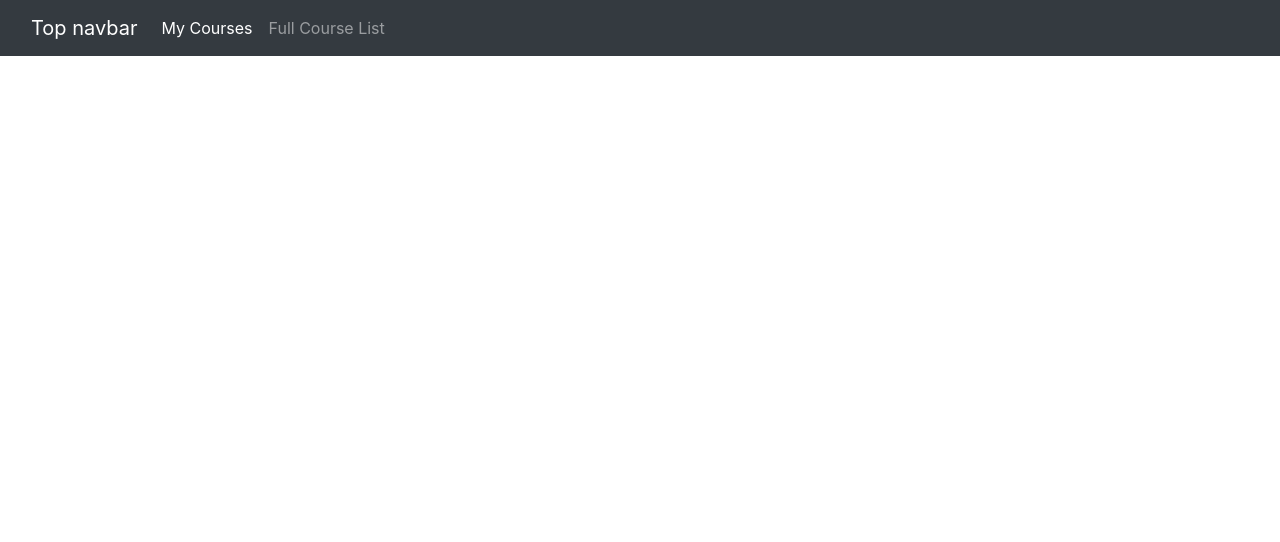
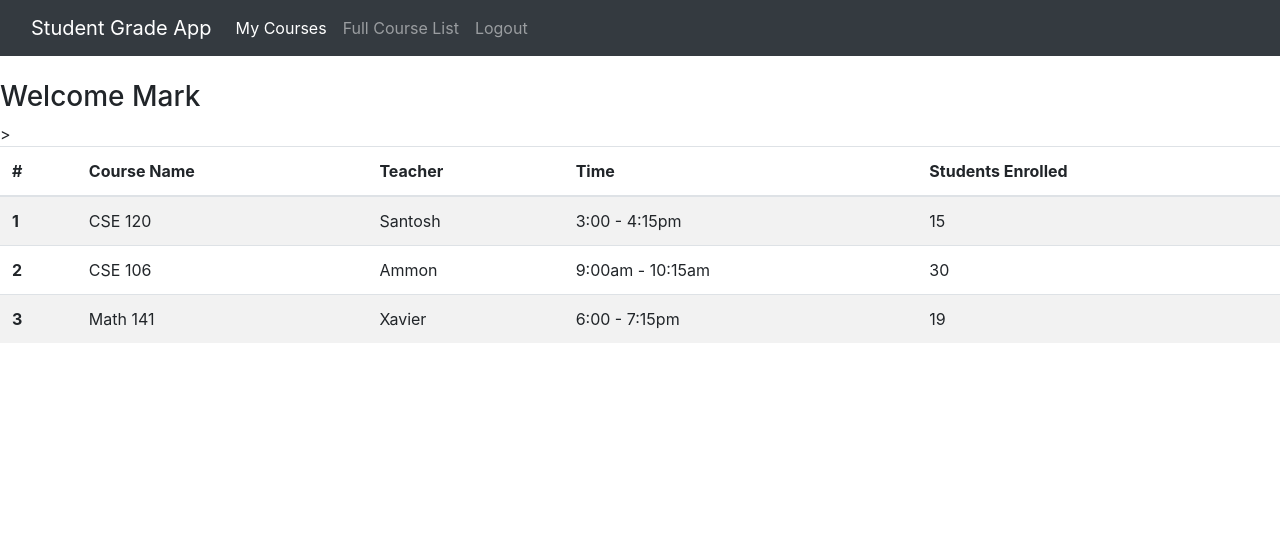
Before and after one commit to kaithewolf/Lab8, a Python web app: template templates/student_courses.html in a window 1280 px wide. Shown: the top 542 px of the page. Run offline with Jinja, Linux system fonts and the light colour scheme; the template is opened without the code that fills it, so the values that code supplies are empty; some libraries are stand-ins or nearby versions.

Commit message:
Student view of courses editied

```diff
--- a/templates/student_courses.html
+++ b/templates/student_courses.html
@@ -33,7 +33,7 @@
 <body>
 <nav class="navbar navbar-expand-md navbar-dark bg-dark mb-4">
   <div class="container-fluid">
-    <a class="navbar-brand" href="#">Top navbar</a>
+    <a class="navbar-brand" href="#">Student Grade App</a>
     <button class="navbar-toggler" type="button" data-bs-toggle="collapse" data-bs-target="#navbarCollapse" aria-controls="navbarCollapse" aria-expanded="false" aria-label="Toggle navigation">
       <span class="navbar-toggler-icon"></span>
     </button>
@@ -45,11 +45,58 @@
         <li class="nav-item">
           <a class="nav-link" href="#">Full Course List</a>
         </li>
+          <li class="nav-item">
+            <a class="nav-link" href="#">Logout</a>
+          </li>
       </ul>
     </div>
   </div>
 </nav>
 
+<article class="my-3" id="tables">
+      <div class="bd-heading sticky-xl-top align-self-start mt-5 mb-3 mt-xl-0 mb-xl-2">
+        <h3>Welcome Mark</h3>
+      </div>
+
+      <div>
+        <div class="bd-example">
+        <table class="table table-striped">
+          <thead>
+          <tr>
+            <th scope="col">#</th>
+            <th scope="col">Course Name</th>
+            <th scope="col">Teacher</th>
+            <th scope="col">Time</th>
+            <th scope="col">Students Enrolled</th>
+          </tr>
+          </thead>
+          <tbody>
+          <tr>
+            <th scope="row">1</th>
+            <td>CSE 120</td>
+            <td>Santosh</td>
+            <td>3:00 - 4:15pm</td>
+              <td>15</td>
+          </tr>
+          <tr>
+            <th scope="row">2</th>
+             <td>CSE 106</td>
+            <td>Ammon</td>
+            <td>9:00am - 10:15am</td>
+              <td>30</td>>
+          </tr>
+          <tr>
+            <th scope="row">3</th>
+            <td>Math 141</td>
+            <td>Xavier</td>
+            <td>6:00 - 7:15pm</td>
+              <td>19</td>
+          </tr>
+          </tbody>
+        </table>
+        </div>
+      </div>
+</article>
 
 
     <script src="/docs/5.1/dist/js/bootstrap.bundle.min.js" integrity="sha384-ka7Sk0Gln4gmtz2MlQnikT1wXgYsOg+OMhuP+IlRH9sENBO0LRn5q+8nbTov4+1p" crossorigin="anonymous"></script>
```
